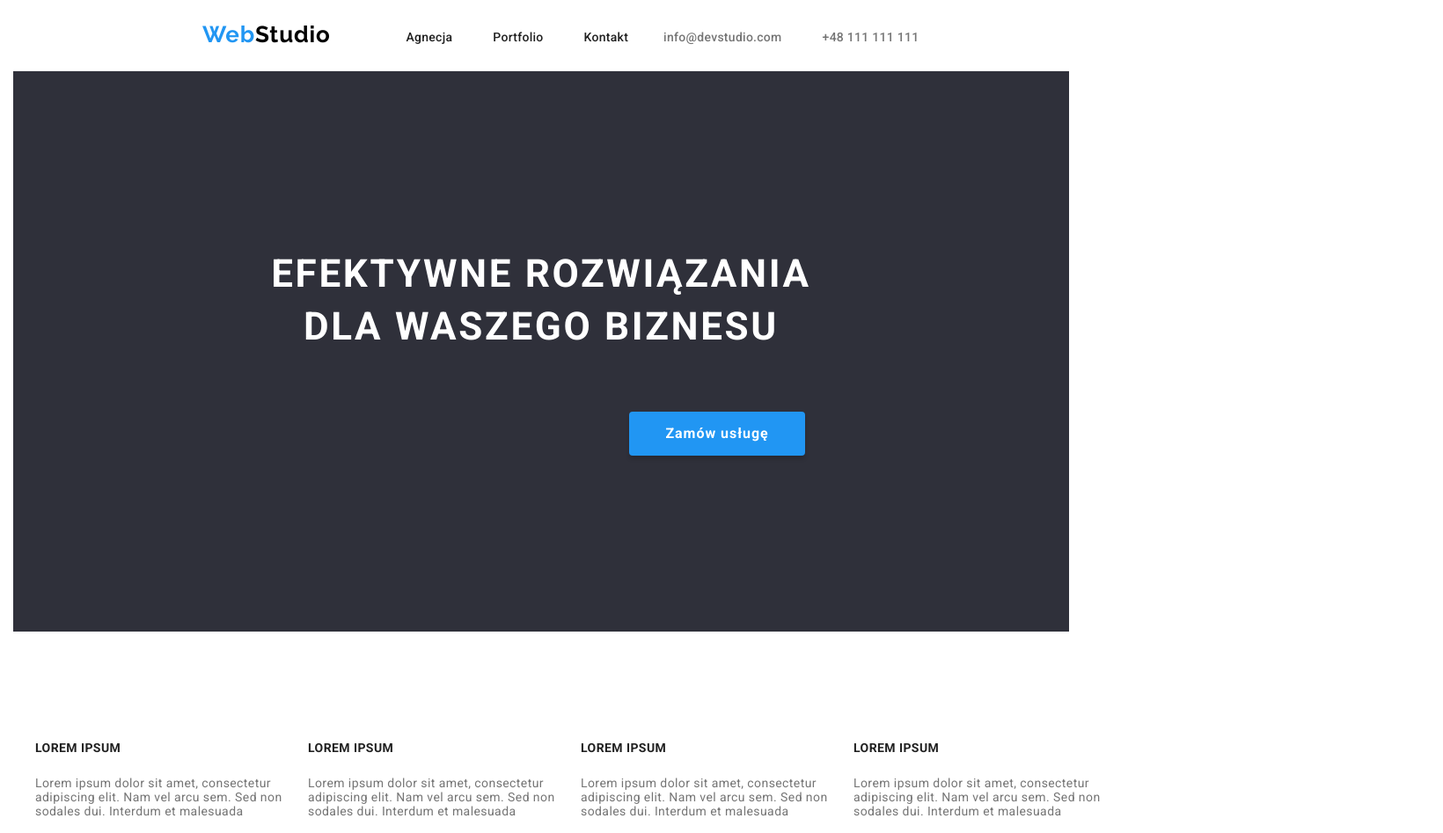
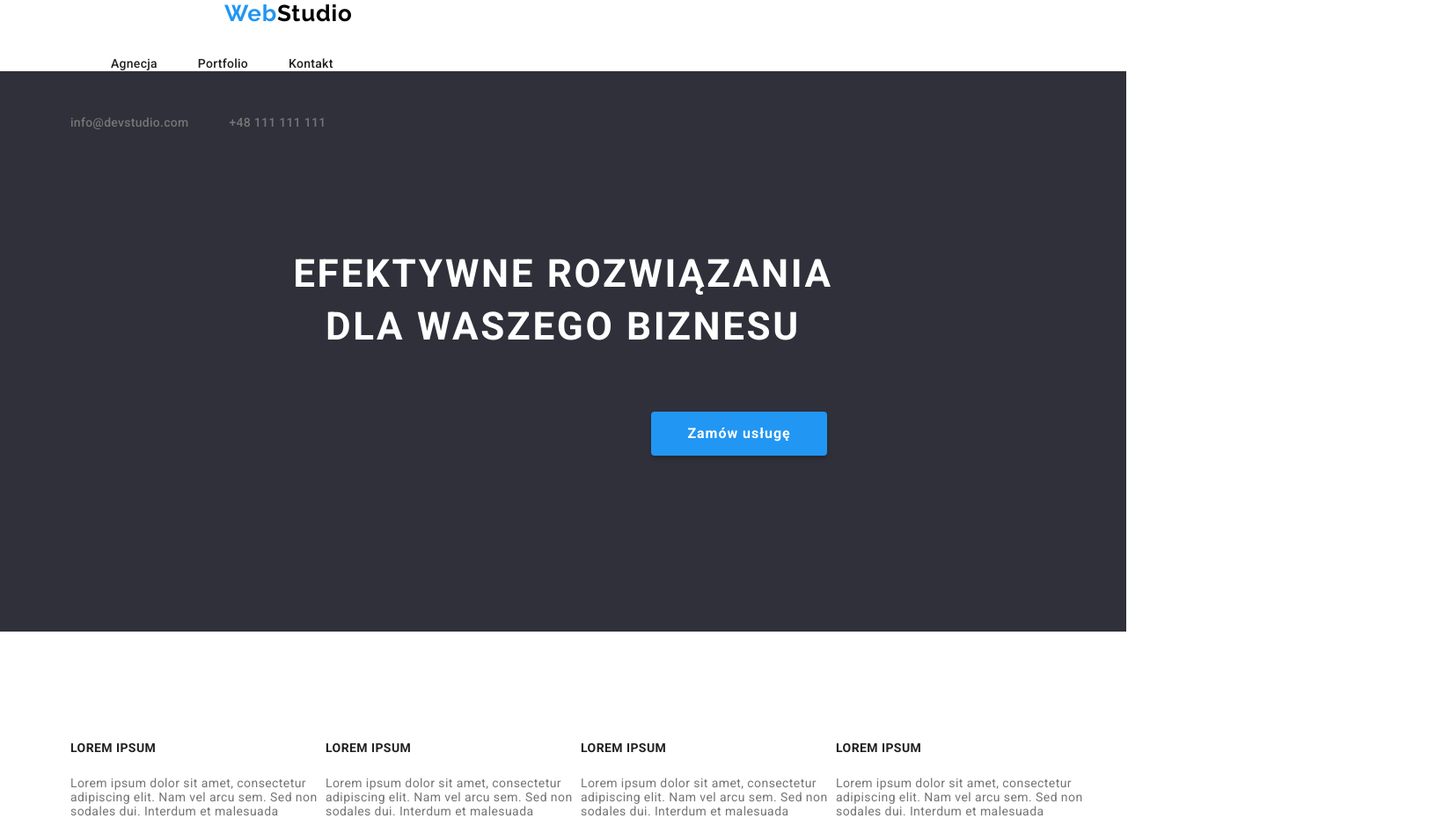
Before and after one commit to michalmpelka/goit-markup-hw-03, a plain HTML site: page index.html in a window 1280 px wide. Shown: the top 947 px of the page at 88% size, 1640 px wide, since content can reach past the window. Drawn offline with Linux system fonts and the light colour scheme.

Commit message:
Update index.html

```diff
--- a/css/style.css
+++ b/css/style.css
@@ -1,12 +1,18 @@
 body {
   font-family: "Roboto", sans-serif;
   color: var(--logo1-color);
-  margin: 0 auto;
+  margin: 0;
 }
 
 .container {
-  width: 1200px;
+  margin: 0 auto;
+  width: 100%;
+  max-width: 1200px;
   padding: 0 15px;
+}
+
+.content {
+
 }
 
 :root {
--- a/index.html
+++ b/index.html
@@ -14,8 +14,8 @@
     <link href="css/style.css" rel="stylesheet" />
   </head>
   <body>
-    <div class="container">
     <header class="headercomponents">
+      <div class="container">
       <a class="logo1" href="./index.html" title="WebStudio"
         ><span class="logoblue">Web</span>Studio</a
       >
@@ -44,14 +44,17 @@
     </header>
 
     <main>
-      <div class="container">
       <section class="section1">
+        <div class="container">
+          <div class="content">
         <h1 class="h1components">EFEKTYWNE ROZWIĄZANIA <br />DLA WASZEGO BIZNESU</h1>
         <button class="buttonmain" type="button">Zamów usługę</button>
+      </div>
+      </div>
       </section>
-    </div>
 
       <section class="section2">
+        <div class="container">
         <!-- ukryć nazwę -->
         <h2 class="h2hide h2components">sekcja bez nazwy</h2>
         <ul class="wrapper list">
@@ -84,9 +87,11 @@
             </p>
           </li>
         </ul>
+      </div>
       </section>
 
       <section class="section3">
+        <div class="container">
         <h2 class="h2components">Czym się zajmujemy</h2>
         <ul class="wrapper list">
           <li>
@@ -114,9 +119,11 @@
             />
           </li>
         </ul>
+      </div>
       </section>
 
       <section class="section4">
+        <div class="container">
         <h2 class="h2components">Nasz zespół</h2>
         <ul class="wrapper list">
           <li class="liteam">
@@ -160,10 +167,12 @@
             <p class="psection4">Product Designer</p>
           </li>
         </ul>
+        </div>
       </section>
     </main>
 
     <footer class="footercomponents">
+      <div class="container">
       <a class="logo2" href="./index.html" title="WebStudio"
         ><span class="logoblue">Web</span>Studio</a
       >
@@ -178,6 +187,7 @@
           <li><a class="link3" href="tel:+48111111111">+48 111 111 111</a></li>
         </ul>
       </address>
+    </div>
     </footer>
 
   </body>
```
Also changed, not shown: portfolio.html (+8 -2 lines).
